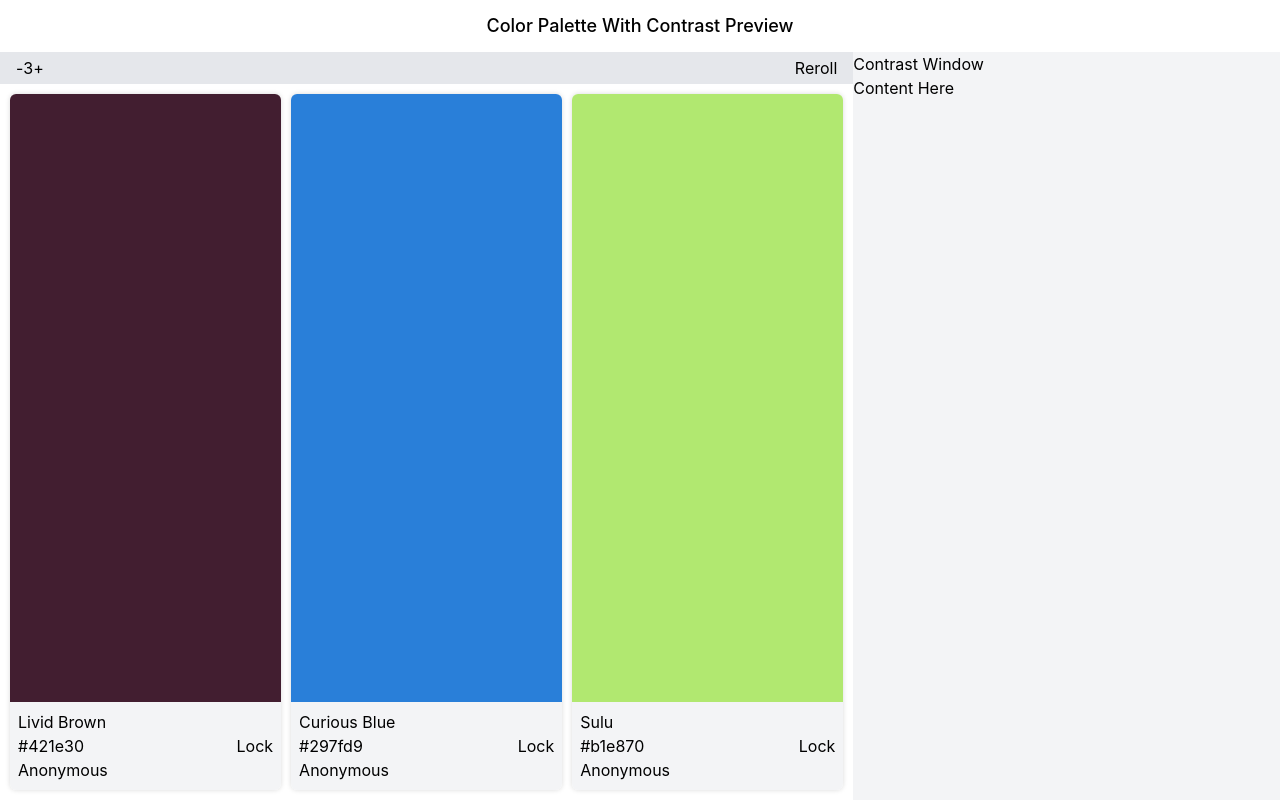
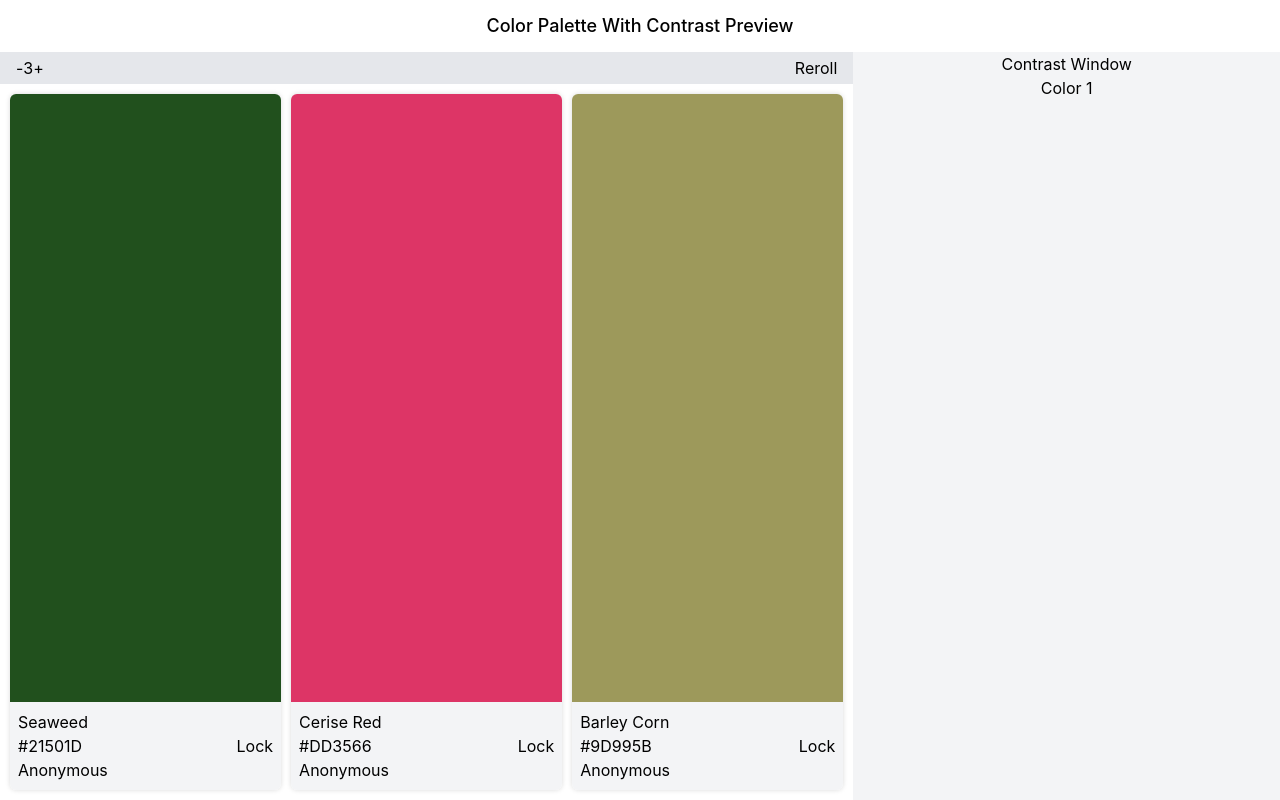
Before and after one commit to hannahlundstrom/color-palette, a React (Vite) app: page / in a window 1280 px wide. Built offline with nearby package versions, Linux system fonts and the light colour scheme.

Commit message:
Added rerolling colors functionality Added locking colors functionality

```diff
--- a/src/classes/color.ts
+++ b/src/classes/color.ts
@@ -1,27 +1,57 @@
 import ntc from "../libs/ntc";
 
 class Color {
-  private hexCode: string;
-  private nickname?: string;
+  private _id: string;
+  private _hexCode: string;
+  private _nickname?: string;
+  private _locked: boolean;
 
-  public constructor(hexCode?: string, nickname?: string) {
-    this.hexCode = hexCode ? hexCode : this.randomHexCode();
-    this.nickname = nickname ? nickname : "Anonymous";
+  public constructor(id?: string, hexCode?: string, nickname?: string, locked?: boolean) {
+    this._id = id ? id : crypto.randomUUID();
+    this._hexCode = hexCode ? hexCode : this.randomHexCode();
+    this._nickname = nickname ? nickname : "Anonymous";
+    this._locked = locked ? locked : false;
   }
 
-  get name(): string {
-    let n_match = ntc.name(this.hexCode);
+  get id() {
+    return this._id;
+  }
+
+  get hexCode() {
+    return this._hexCode;
+  }
+
+  get nickname() {
+    return this._nickname;
+  }
+
+  get locked() {
+    return this._locked;
+  }
+
+  get name() {
+    let n_match = ntc.name(this._hexCode);
     let n_name = n_match[1]; // This is the text string for the name of the match
     return n_name;
   }
 
+  public clone() {
+    return new Color(this._id, this._hexCode, this._nickname, this._locked);
+  }
+
+  public toggleLocked() {
+    this._locked = !this._locked;
+  }
+
   public randomizeHexCode() {
-    this.hexCode = this.randomHexCode();
+    if (this._locked) return;
+    this._hexCode = this.randomHexCode();
   }
 
   private randomHexCode(): string {
   return `#${Math.floor(Math.random() * 0x1000000)
     .toString(16)
+    .toUpperCase()
     .padStart(6, "0")}`;
 }
 }
--- a/src/components/ColorCard/ColorCard.tsx
+++ b/src/components/ColorCard/ColorCard.tsx
@@ -1,23 +1,36 @@
-import type { Color } from "../../classes/color"
+import Color from "../../classes/color";
 
-function ColorCard({color}: {color: Color}) {
-
+function ColorCard({
+  color,
+  toggleLocked,
+}: {
+  color: Color;
+  toggleLocked: (id: string) => void;
+}) {
   return (
     <article className="w-full h-full rounded-md flex flex-col shadow-[0_0_5px_rgba(0,0,0,0.15)]">
-      <div id="color-preview" className="flex-1 rounded-t-md min-h-20" style={{ backgroundColor: color.hexCode }}>
-      </div>
-      <div id="color-details" className="bg-gray-100 p-2 flex justify-between rounded-b-md">
+      <div
+        id="color-preview"
+        className="flex-1 rounded-t-md min-h-20"
+        style={{ backgroundColor: color.hexCode }}
+      ></div>
+      <div
+        id="color-details"
+        className="bg-gray-100 p-2 flex justify-between rounded-b-md"
+      >
         <div id="color-info" className="flex flex-col justify-center">
-            <span id="color-name">{color.name}</span>
-            <span id="color-hex-code">{color.hexCode}</span>
-            <span id="color-nickname">{color.nickname}</span>
+          <span id="color-name">{color.name}</span>
+          <span id="color-hex-code">{color.hexCode}</span>
+          <span id="color-nickname">{color.nickname}</span>
         </div>
         <div id="color-actions" className="flex flex-col justify-center">
-            <span>Lock</span>
+          <button onClick={() => toggleLocked(color.id)}>
+            {color.locked ? "Unlock" : "Lock"}
+          </button>
         </div>
       </div>
     </article>
-  )
+  );
 }
 
-export default ColorCard
+export default ColorCard;
--- a/src/components/ContrastWindow/ContrastWindow.tsx
+++ b/src/components/ContrastWindow/ContrastWindow.tsx
@@ -1,11 +1,10 @@
 function ContrastWindow() {
-
   return (
-    <section className="flex-1 w-full bg-gray-100">
+    <section className="bg-gray-100 flex-1 w-full flex flex-col items-center">
       <h2>Contrast Window</h2>
-      <p>Content Here</p>
+      <h3>Color 1</h3>
     </section>
-  )
+  );
 }
 
-export default ContrastWindow
+export default ContrastWindow;
--- a/src/components/Palette/Palette.tsx
+++ b/src/components/Palette/Palette.tsx
@@ -1,25 +1,62 @@
-import { useState } from "react"
-import Toolbar from "./Toolbar"
+import { useEffect, useState } from "react";
+import Toolbar from "./Toolbar";
 import Color from "../../classes/color";
 import ColorCard from "../ColorCard/ColorCard";
 
 function Palette() {
+  const [colorCount, setColorCount] = useState(3);
+  const [colors, setColors] = useState<Color[]>([]);
 
-const [colorCount, setColorCount] = useState(3);
-const [colors, setColors] = useState<Color[]>([]);
+  const randomizeColors = () => {
+    setColors((colors) =>
+      colors.map((color) => {
+        const newColor = color.clone();
+        newColor.randomizeHexCode();
+        return newColor;
+      }),
+    );
+  };
 
-for (let i = colors.length; i < colorCount; i++) {
-  colors.push(new Color());
-}
+  const toggleLocked = (id: string) => {
+    setColors((colors) =>
+      colors.map((color) => {
+        if (color.id === id) {
+          const clonedColor = color.clone();
+          clonedColor.toggleLocked();
+          return clonedColor;
+        }
+        return color;
+      }),
+    );
+  };
+
+  useEffect(() => {
+    setColors((prev) => {
+      if (prev.length >= colorCount) {
+        return prev;
+      }
+
+      return [
+        ...prev,
+        ...Array.from({ length: colorCount - prev.length }, () => new Color()),
+      ];
+    });
+  }, [colorCount]);
 
   return (
     <section className="w-full flex flex-col flex-2">
-      <Toolbar colorCount={colorCount} setColorCount={setColorCount}/>
+      <Toolbar
+        colorCount={colorCount}
+        setColorCount={setColorCount}
+        randomizeColors={randomizeColors}
+      />
       <div className="p-2.5 grid h-full grid-rows-[1fr] auto-rows-fr grid-cols-[repeat(auto-fit,minmax(200px,1fr))] gap-2.5">
-        {colors.slice(0, colorCount).map(color => <ColorCard color={color}/>)}
+        {colors.slice(0, colorCount).map((color) => (
+          <ColorCard key={color.id} color={color} toggleLocked={toggleLocked} />
+        ))}
       </div>
     </section>
-  )
+  );
 }
 
-export default Palette
+export default Palette;
--- a/src/components/Palette/Toolbar.tsx
+++ b/src/components/Palette/Toolbar.tsx
@@ -1,4 +1,14 @@
-function Toolbar({colorCount, setColorCount}: {colorCount: number, setColorCount: React.Dispatch<React.SetStateAction<number>>}) {
+interface ToolbarProps {
+  colorCount: number;
+  setColorCount: React.Dispatch<React.SetStateAction<number>>;
+  randomizeColors: () => void;
+}
+
+function Toolbar({
+  colorCount,
+  setColorCount,
+  randomizeColors
+}: ToolbarProps) {
 
   return (
     <div className="bg-gray-200 p-1 px-4 flex justify-between">
@@ -7,7 +17,7 @@ function Toolbar({colorCount, setColorCount}: {colorCount: number, setColorCount
         <span>{colorCount}</span>
         <button onClick={() => setColorCount(prev => prev+1)}>+</button>
       </div>
-      <button>Reroll</button>
+      <button onClick={randomizeColors}>Reroll</button>
     </div>
   )
 }
```
